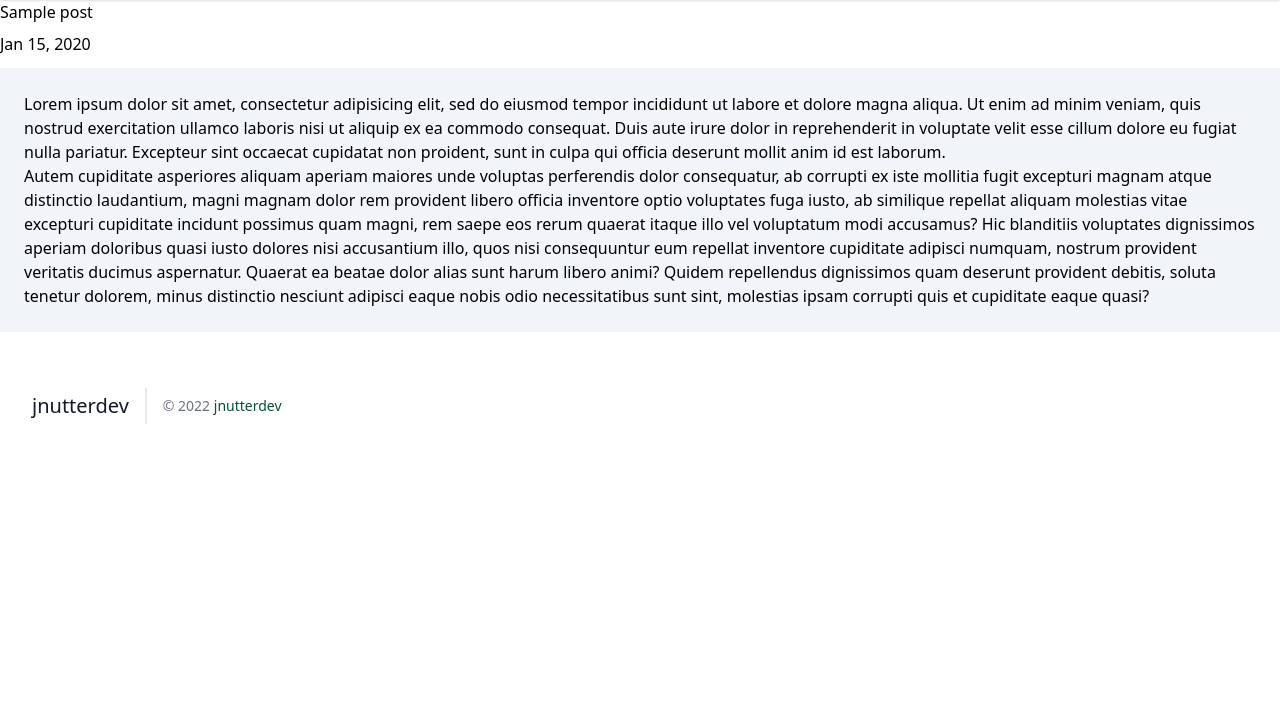
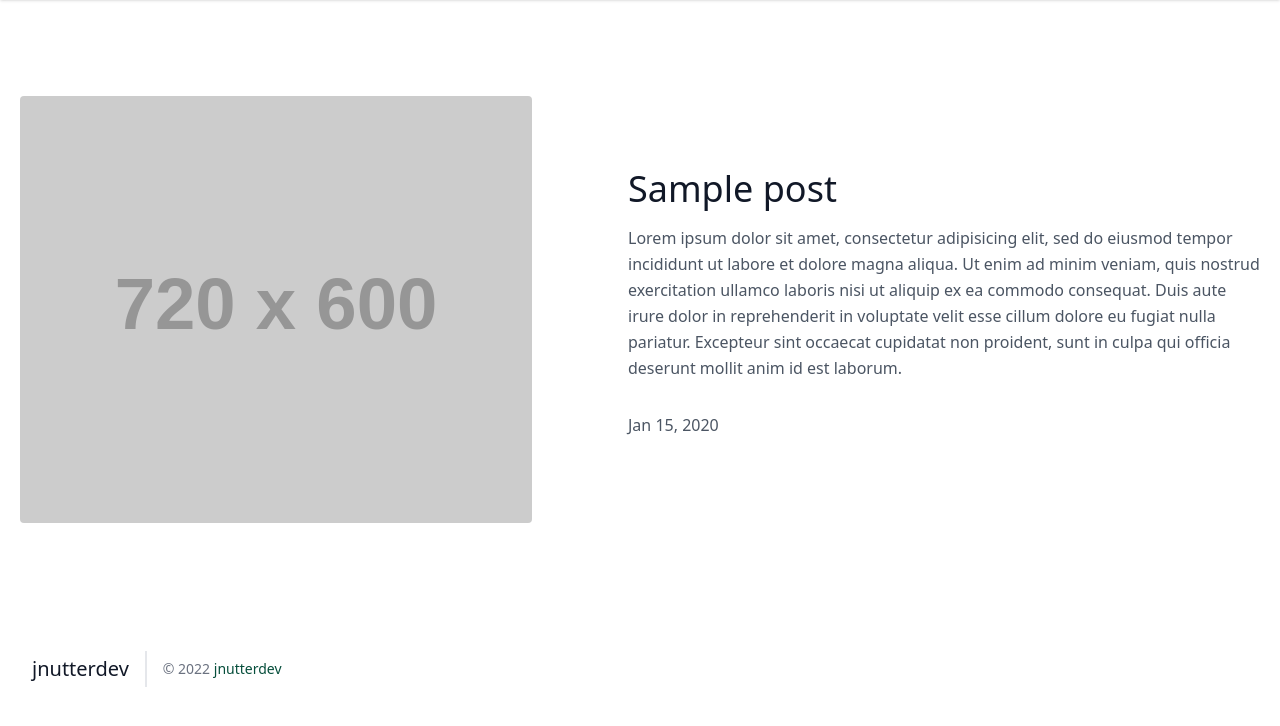
Before and after one commit to jnutterdev/django-woam, a Django app: template templates/partials/_post_detail.html in a window 1280 px wide. Shown: the part 74-800 px from the top of the page. Run offline with Django 4.2, Linux system fonts and the light colour scheme; the template is opened without the code that fills it: most values are stand-ins (such as "Sample title", 1, 10 or a date in 2020); grey boxes labelled with a size stand in for pictures from a placeholder-image service; style sheets or scripts are compiled from the project's sources; some libraries are stand-ins or nearby versions; some web fonts are replaced.

Commit message:
updated about page and post_details

```diff
--- a/templates/partials/_post_detail.html
+++ b/templates/partials/_post_detail.html
@@ -2,14 +2,19 @@
 
 {% block content %}
 
-    <div>
-        <h2 class="mb-2">{{ post.title }}</h2>
+<section class="text-gray-600 body-font">
+  <div class="container mx-auto flex px-5 py-24 md:flex-row flex-col items-center">
+    <div class="lg:max-w-lg lg:w-full md:w-1/2 w-5/6 mb-10 md:mb-0">
+      <img class="object-cover object-center rounded" alt="hero" src="https://dummyimage.com/720x600">
+    </div>
+    <div class="lg:flex-grow md:w-1/2 lg:pl-24 md:pl-16 flex flex-col md:items-start md:text-left items-center text-center">
+      <h1 class="title-font sm:text-4xl text-3xl mb-4 font-medium text-gray-900">{{ post.title }}</h1>
+      <p class="mb-8 leading-relaxed">Lorem ipsum dolor sit amet, consectetur adipisicing elit, sed do eiusmod tempor incididunt ut labore et dolore magna aliqua. Ut enim ad minim veniam, quis nostrud exercitation ullamco laboris nisi ut aliquip ex ea commodo consequat. Duis aute irure dolor in reprehenderit in voluptate velit esse cillum dolore eu fugiat nulla pariatur. Excepteur sint occaecat cupidatat non proident, sunt in culpa qui officia deserunt mollit anim id est laborum.</p>
+      <div class="flex justify-center">
         <p class="mb-3">{{ post.created_on|date:'M d, Y' }}</p>
-        <div class="mb-6 bg-slate-100 my-3 p-6">
-            <p>Lorem ipsum dolor sit amet, consectetur adipisicing elit, sed do eiusmod tempor incididunt ut labore et dolore magna aliqua. Ut enim ad minim veniam, quis nostrud exercitation ullamco laboris nisi ut aliquip ex ea commodo consequat. Duis aute irure dolor in reprehenderit in voluptate velit esse cillum dolore eu fugiat nulla pariatur. Excepteur sint occaecat cupidatat non proident, sunt in culpa qui officia deserunt mollit anim id est laborum.</p>
-
-            <p>Autem cupiditate asperiores aliquam aperiam maiores unde voluptas perferendis dolor consequatur, ab corrupti ex iste mollitia fugit excepturi magnam atque distinctio laudantium, magni magnam dolor rem provident libero officia inventore optio voluptates fuga iusto, ab similique repellat aliquam molestias vitae excepturi cupiditate incidunt possimus quam magni, rem saepe eos rerum quaerat itaque illo vel voluptatum modi accusamus? Hic blanditiis voluptates dignissimos aperiam doloribus quasi iusto dolores nisi accusantium illo, quos nisi consequuntur eum repellat inventore cupiditate adipisci numquam, nostrum provident veritatis ducimus aspernatur. Quaerat ea beatae dolor alias sunt harum libero animi? Quidem repellendus dignissimos quam deserunt provident debitis, soluta tenetur dolorem, minus distinctio nesciunt adipisci eaque nobis odio necessitatibus sunt sint, molestias ipsam corrupti quis et cupiditate eaque quasi?</p>
+      </div>
     </div>
-    </div>
+  </div>
+</section>
 
 {% endblock content %}
--- a/theme/static/css/dist/styles.css
+++ b/theme/static/css/dist/styles.css
@@ -800,6 +812,34 @@ select {
   margin-left: 0.25rem;
 }
 
+.mb-1 {
+  margin-bottom: 0.25rem;
+}
+
+.mb-5 {
+  margin-bottom: 1.25rem;
+}
+
+.mr-3 {
+  margin-right: 0.75rem;
+}
+
+.ml-6 {
+  margin-left: 1.5rem;
+}
+
+.mb-10 {
+  margin-bottom: 2.5rem;
+}
+
+.mb-8 {
+  margin-bottom: 2rem;
+}
+
+.ml-4 {
+  margin-left: 1rem;
+}
+
 .block {
   display: block;
 }
@@ -844,12 +884,44 @@ select {
   height: 1rem;
 }
 
+.h-64 {
+  height: 16rem;
+}
+
+.h-5 {
+  height: 1.25rem;
+}
+
+.h-6 {
+  height: 1.5rem;
+}
+
+.h-full {
+  height: 100%;
+}
+
 .w-10 {
   width: 2.5rem;
 }
 
 .w-4 {
   width: 1rem;
+}
+
+.w-full {
+  width: 100%;
+}
+
+.w-5 {
+  width: 1.25rem;
+}
+
+.w-6 {
+  width: 1.5rem;
+}
+
+.w-5\/6 {
+  width: 83.333333%;
 }
 
 .flex-shrink-0 {
@@ -961,6 +1060,31 @@ select {
 .bg-slate-100 {
   --tw-bg-opacity: 1;
   background-color: rgb(241 245 249 / var(--tw-bg-opacity));
+}
+
+.bg-gray-700 {
+  --tw-bg-opacity: 1;
+  background-color: rgb(55 65 81 / var(--tw-bg-opacity));
+}
+
+.bg-purple-500 {
+  --tw-bg-opacity: 1;
+  background-color: rgb(168 85 247 / var(--tw-bg-opacity));
+}
+
+.bg-gray-100 {
+  --tw-bg-opacity: 1;
+  background-color: rgb(243 244 246 / var(--tw-bg-opacity));
+}
+
+.object-cover {
+  -o-object-fit: cover;
+     object-fit: cover;
+}
+
+.object-center {
+  -o-object-position: center;
+     object-position: center;
 }
 
 .p-6 {
@@ -1026,6 +1168,11 @@ select {
 .text-2xl {
   font-size: 1.5rem;
   line-height: 2rem;
+}
+
+.text-3xl {
+  font-size: 1.875rem;
+  line-height: 2.25rem;
 }
 
 .font-normal {
@@ -1280,6 +1451,11 @@ select {
   .sm\:pl-4 {
     padding-left: 1rem;
   }
+
+  .sm\:text-4xl {
+    font-size: 2.25rem;
+    line-height: 2.5rem;
+  }
 }
 
 @media (min-width: 768px) {
@@ -1293,6 +1469,14 @@ select {
 
   .md\:w-64 {
     width: 16rem;
+  }
+
+  .md\:w-1\/2 {
+    width: 50%;
+  }
+
+  .md\:w-3\/6 {
+    width: 50%;
   }
 
   .md\:flex-grow {
@@ -1311,6 +1495,10 @@ select {
     flex-wrap: nowrap;
   }
 
+  .md\:items-start {
+    align-items: flex-start;
+  }
+
   .md\:justify-start {
     justify-content: flex-start;
   }
@@ -1318,9 +1506,66 @@ select {
   .md\:gap-6 {
     gap: 1.5rem;
   }
+
+  .md\:pl-16 {
+    padding-left: 4rem;
+  }
+
+  .md\:text-left {
+    text-align: left;
+  }
 }
 
 @media (min-width: 1024px) {
+  .lg\:mt-0 {
+    margin-top: 0px;
+  }
+
+  .lg\:h-auto {
+    height: auto;
+  }
+
+  .lg\:w-4\/5 {
+    width: 80%;
+  }
+
+  .lg\:w-1\/2 {
+    width: 50%;
+  }
+
+  .lg\:w-full {
+    width: 100%;
+  }
+
+  .lg\:w-2\/6 {
+    width: 33.333333%;
+  }
+
+  .lg\:w-2\/3 {
+    width: 66.666667%;
+  }
+
+  .lg\:max-w-lg {
+    max-width: 32rem;
+  }
+
+  .lg\:flex-grow {
+    flex-grow: 1;
+  }
+
+  .lg\:py-6 {
+    padding-top: 1.5rem;
+    padding-bottom: 1.5rem;
+  }
+
+  .lg\:pl-10 {
+    padding-left: 2.5rem;
+  }
+
+  .lg\:pl-24 {
+    padding-left: 6rem;
+  }
+
   .lg\:text-left {
     text-align: left;
   }
```
Also changed, not shown: other parts of theme/static/css/dist/styles.css (+81 -0 lines), templates/about.html (+10 -3 lines).
